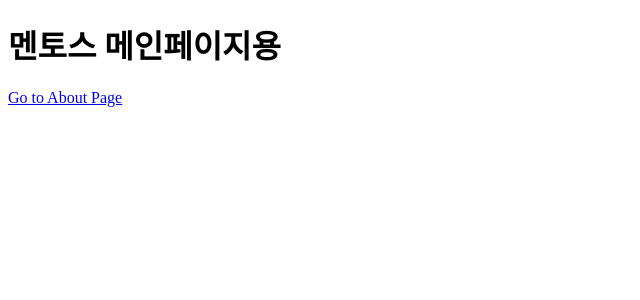
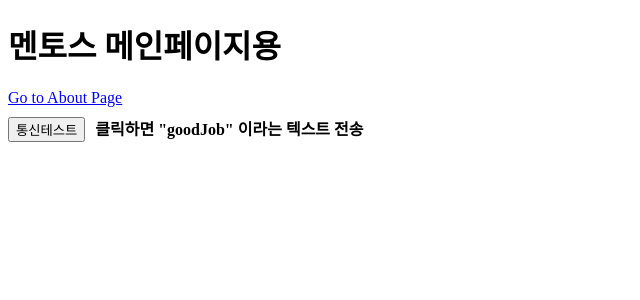
Before and after one commit to DreamCodersKR/Mentors_Front, a Vue app: page / in a window 1280 px wide. Shown: the top 300 px of the page, without its empty margins (0-640 px from the left). Built offline with nearby package versions, Linux system fonts and the light colour scheme.

Commit message:
test 데이터 전송하는 API 설정

```diff
--- a/package.json
+++ b/package.json
@@ -8,6 +8,7 @@
     "lint": "vue-cli-service lint"
   },
   "dependencies": {
+    "axios": "^1.7.7",
     "core-js": "^3.8.3",
     "vue": "^3.2.13",
     "vue-router": "^4.0.13",
--- a/src/store/index.js
+++ b/src/store/index.js
@@ -2,13 +2,19 @@ import { createStore } from "vuex"; // Vuex 4 방식으로 import
 
 export default createStore({
   state: {
+    // 상태 정의
     message: "Hello, Vuex!",
   },
   mutations: {
+    // 상태 변경 로직 정의
     setMessage(state, newMessage) {
       state.message = newMessage;
     },
   },
-  actions: {},
-  modules: {},
+  actions: {
+    // 비동기 작업 정의
+  },
+  modules: {
+    // 모듈로 스토어 분리 하기
+  },
 });
--- a/src/views/Home.vue
+++ b/src/views/Home.vue
@@ -1,12 +1,30 @@
 <template>
   <div>
     <h1>멘토스 메인페이지용</h1>
-    <router-link to="/about">Go to About Page</router-link>
+    <router-link to="/about">Go to About Page</router-link><br />
+    <button style="margin-top: 10px" @click="sendTestMessage">
+      통신테스트
+    </button>
+    <b style="margin-left: 10px">클릭하면 "goodJob" 이라는 텍스트 전송</b>
   </div>
 </template>
 
 <script>
+import { sendTestData } from "../api/user";
+
 export default {
   name: "MainPage",
+  methods: {
+    sendTestMessage() {
+      // API 호출
+      sendTestData({ message: "goodJob" })
+        .then((response) => {
+          console.log("Response : ", response.data);
+        })
+        .catch((error) => {
+          console.error("Error: ", error);
+        });
+    },
+  },
 };
 </script>
```
Also changed, not shown: 1 other file (tests, documents, lock files or other folders).
